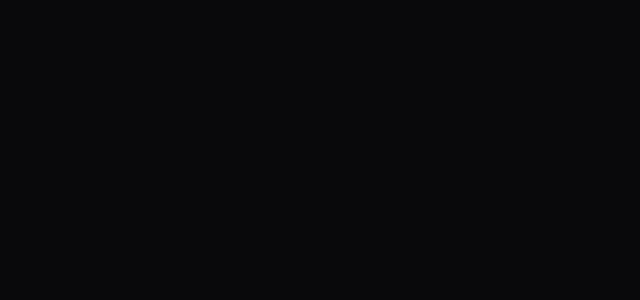
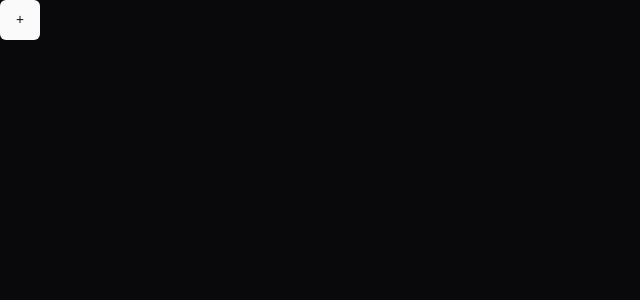
Before and after one commit to land-code/reddit-client, a Next.js app: page / in a window 1280 px wide. Shown: the top 300 px of the page, without its empty margins (0-640 px from the left). Built offline with nearby package versions, Linux system fonts and the light colour scheme.

Commit message:
Add feed dialog

```diff
--- a/src/app/layout.tsx
+++ b/src/app/layout.tsx
@@ -12,9 +12,9 @@
   children: React.ReactNode;
 }>) {
   return (
-    <html lang="en">
+    <html className="dark" lang="en">
       <body
-      className="bg-background dark font-sans antialiased"
+      className="dark bg-background font-sans antialiased"
       >
         {children}
       </body>
--- a/src/app/page.tsx
+++ b/src/app/page.tsx
@@ -1,5 +1,7 @@
+import AddFeedButton from "@/components/add-feed-button";
+
 export default function Home() {
   return (
-    <div></div>
+    <div><AddFeedButton /></div>
   );
 }
--- /dev/null
+++ b/src/components/add-feed-button.tsx
@@ -0,0 +1,23 @@
+import { Button } from "./ui/button";
+import { Dialog, DialogContent, DialogDescription, DialogFooter, DialogHeader, DialogTitle, DialogTrigger } from "./ui/dialog";
+
+export default function AddFeedButton () {
+  return (
+    <Dialog>
+      <DialogTrigger asChild>
+        <Button title="Add feed">+</Button>
+      </DialogTrigger>
+      <DialogContent className="sm:max-w-[425px] dark:text-white">
+        <DialogHeader>
+          <DialogTitle>Add feed</DialogTitle>
+          <DialogDescription>
+            Add a new feed to your dashboard by entering the subreddit name below. For example, &quotr/programming&quot or &quotr/technology&quot.
+          </DialogDescription>
+        </DialogHeader>
+        <DialogFooter>
+          <Button type="submit">Add feed</Button>
+        </DialogFooter>
+      </DialogContent>
+    </Dialog>
+  )
+}
--- a/tailwind.config.ts
+++ b/tailwind.config.ts
@@ -1,7 +1,7 @@
 import type { Config } from "tailwindcss";
 
 const config: Config = {
-    darkMode: ["class"],
+    darkMode: "class",
     content: [
     "./src/pages/**/*.{js,ts,jsx,tsx,mdx}",
     "./src/components/**/*.{js,ts,jsx,tsx,mdx}",
```
